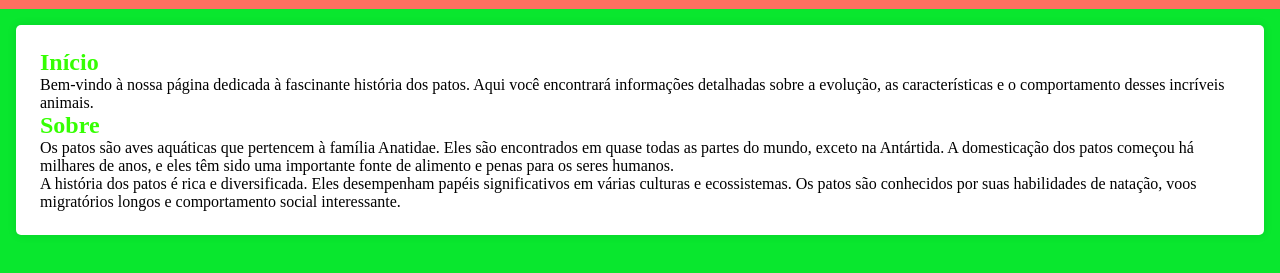
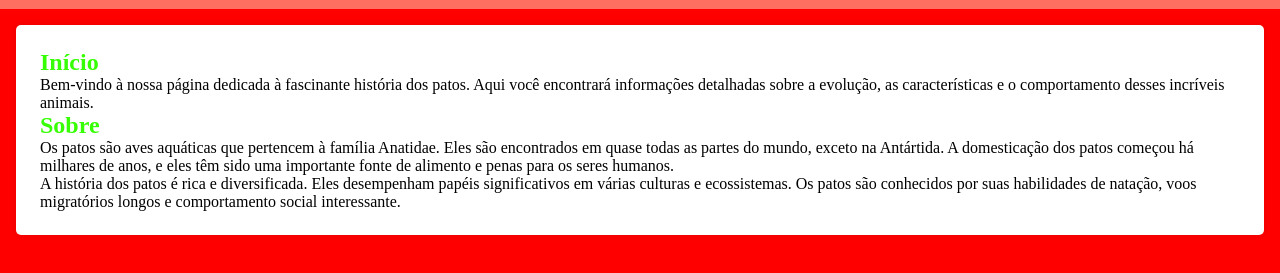
Before and after one commit to NicolasCasser/gitClass2025, a plain HTML site: page index.html in a window 1280 px wide. Shown: the part 101-374 px from the top of the page. Drawn offline with nearby package versions, Linux system fonts and the light colour scheme.

Commit message:
Update style.css

```diff
--- a/style.css
+++ b/style.css
@@ -5,7 +5,7 @@
 }
 
 body {
-    background-color:rgb(9, 231, 46);
+    background-color:red;
 }
 
 header {
```
